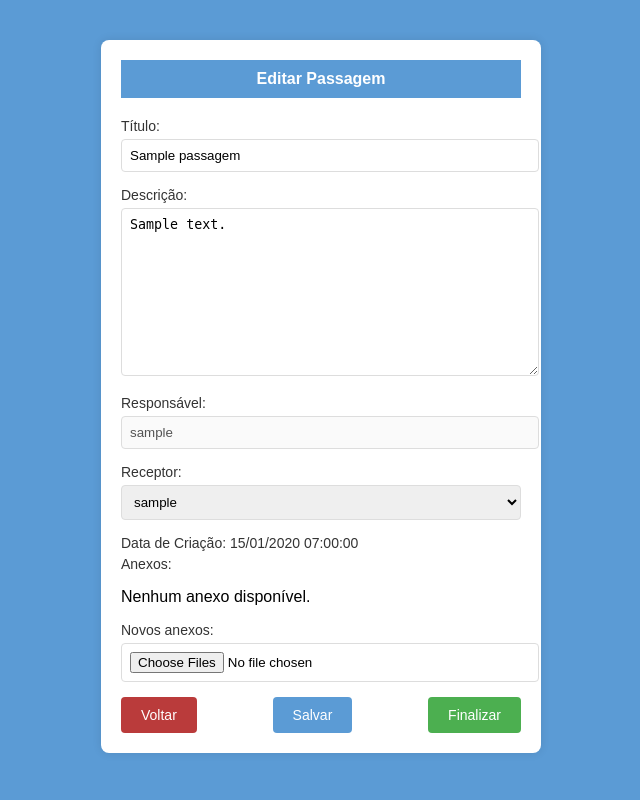
After one commit to fanecovsf/moby-apps, a Django app: page /troca-turno/painel/1 in a window 1280 px wide. The commit adds this page. Shown: the whole page, without its empty margins (319-959 px from the left). Run offline with Django 4.2, Linux system fonts and the light colour scheme; a user stored in the database is signed in; tables that the repository leaves empty hold one stand-in row (values such as "Sample post").

Commit message:
✨ Feat: Implementado aviso para finalizar, finalização de passagem e salvamento de passagem

```diff
--- a/troca_turno/services.py
+++ b/troca_turno/services.py
@@ -54,6 +54,11 @@ class PassagemService:
     @staticmethod
     def generic():
         return Passagem.objects.using(DATABASE)
+
+    @staticmethod
+    def get(id):
+        passagem = Passagem.objects.using(DATABASE).get(id=id)
+        return passagem
 
     @staticmethod
     def query_all():
--- /dev/null
+++ b/troca_turno/static/js/edit.js
@@ -0,0 +1,11 @@
+function setAcao(acao) {
+    document.getElementById('acao').value = acao;
+    document.querySelector('form').submit();
+}
+
+function confirmAndSetAcao(acao) {
+    var confirmationMessage = "Deseja realmente finalizar a passagem? Não será possível editar após a finalização";
+    if (confirm(confirmationMessage)) {
+        setAcao(acao);
+    }
+}
--- /dev/null
+++ b/troca_turno/static/styles/style-edit.css
@@ -0,0 +1,107 @@
+/* Estilo geral */
+body {
+    font-family: sans-serif;
+    margin: 0;
+    padding: 0;
+    background: #5b9bd5;
+}
+
+.container {
+    max-width: 400px;
+    margin: auto;
+    padding: 20px;
+    background-color: #fff;
+    border-radius: 8px;
+    box-shadow: 0px 0px 10px rgba(0, 0, 0, 0.1);
+    justify-content: center;
+    margin-top: 40px;
+}
+
+/* Cabeçalho */
+.header {
+    background-color: #5b9bd5;
+    padding: 10px;
+    color: #fff;
+    text-align: center;
+    margin-bottom: 20px;
+}
+
+.header h1 {
+    margin: 0;
+    font-size: 16px;
+}
+
+/* Formulário */
+form label {
+    display: block;
+    margin-bottom: 5px;
+    font-size: 14px;
+    color: #333;
+}
+
+form input,
+form textarea,
+form select {
+    width: 100%;
+    padding: 8px;
+    margin-bottom: 15px;
+    border: 1px solid #ddd;
+    border-radius: 4px;
+}
+
+/* Botões */
+.btn-group {
+    display: flex;
+    justify-content: space-between;
+    align-items: center;
+}
+
+.btn {
+    padding: 10px 20px;
+    border: none;
+    border-radius: 4px;
+    cursor: pointer;
+    text-decoration: none;
+    font-size: 14px;
+    transition: background-color 0.3s;
+}
+
+.btn-salvar {
+    background-color: #5b9bd5;
+    color: #fff;
+}
+
+.btn-concluir {
+    background-color: #4caf50;
+    color: #fff;
+}
+
+.btn-cancelar,
+.btn-salvar:hover,
+.btn-concluir:hover {
+    background-color: #ba3b3b;
+    color: #fff;
+}
+
+.btn:hover {
+    background-color: #333;
+}
+
+ul {
+    margin: 0;
+    padding: 0;
+    list-style-type: none;
+}
+
+ul li {
+    margin-bottom: 5px;
+}
+
+ul li a {
+    color: #5b9bd5;
+    text-decoration: none;
+}
+
+ul li a:hover {
+    text-decoration: underline;
+}
--- a/troca_turno/templates/cadastro-torre.html
+++ b/troca_turno/templates/cadastro-torre.html
@@ -20,10 +20,7 @@
 
             <label for="operacao" >Operação:</label>
             <select id="operacao" name="operacao" class="operacao" required>
-                <option value="" selected></option>
-                {% for op in operacoes %}
-                <option value="{{op}}">{{op}}</option>
-                {% endfor %}
+                <option value="{{ operacao }}" disabled selected>{{ operacao }}</option>
             </select>
 
             <div class="btn-group">
--- /dev/null
+++ b/troca_turno/templates/edit-passagem.html
@@ -0,0 +1,61 @@
+<!DOCTYPE html>
+<html>
+<head>
+    {% load static %}
+    <meta charset="UTF-8" />
+    <meta http-equiv="X-UA-Compatible" content="IE=edge" />
+    <meta name="viewport" content="width=device-width, initial-scale=1.0" />
+    <link href="{% static 'styles/style-edit.css' %}" rel="stylesheet" />
+    <script src="{% static 'js/edit.js' %}"></script>
+    <title>Editar Passagem</title>
+</head>
+<body>
+    <div class="container">
+        <div class="header">
+            <h1>Editar Passagem</h1>
+        </div>
+        <form action="{% url 'edit-passagem' passagem.id %}" method="post" enctype="multipart/form-data">
+            {% csrf_token %}
+            <label for="titulo">Título:</label>
+            <input type="text" id="titulo" name="titulo" value="{{ passagem.titulo }}" required>
+
+            <label for="descricao">Descrição:</label>
+            <textarea id="descricao" name="descricao" rows="10" required>{{ passagem.descricao }}</textarea>
+
+            <label for="responsavel">Responsável:</label>
+            <input type="text" id="responsavel" name="responsavel" value="{{ passagem.responsavel.username }}" disabled>
+
+            <label for="receptor">Receptor:</label>
+            <select id="receptor" name="receptor" required>
+                {% for u in usuarios %}
+                    <option value="{{u.email}}" {% if u.email == passagem.receptor.email %}selected{% endif %}>{{u.username}}</option>
+                {% endfor %}
+            </select>
+
+            <label>Data de Criação: {{ passagem.criado_em|date:"d/m/Y H:i:s" }}</label>
+
+            <label for="anexo">Anexos:</label>
+            {% if passagem.anexos.all %}
+                <ul>
+                    {% for anexo in passagem.anexos.all %}
+                        <li><a href="{{ anexo.arquivo.url }}" target="_blank">{{ anexo.arquivo.name }}</a></li>
+                    {% endfor %}
+                </ul>
+            {% else %}
+                <p>Nenhum anexo disponível.</p>
+            {% endif %}
+
+            <label for="anexos">Novos anexos:</label>
+            <input type="file" id="anexos" name="anexos" multiple>
+
+            <div class="btn-group">
+                <a href="{% url 'painel-principal' %}" class="btn btn-cancelar">Voltar</a>
+                <button type="button" class="btn btn-salvar" onclick="setAcao('salvar')">Salvar</button>
+                <button type="button" class="btn btn-concluir" onclick="confirmAndSetAcao('finalizar')">Finalizar</button>
+
+                <input type="hidden" name="acao" value="salvar" id="acao">
+            </div>
+        </form>
+    </div>
+</body>
+</html>
--- a/troca_turno/templates/registro-passagem.html
+++ b/troca_turno/templates/registro-passagem.html
@@ -38,7 +38,7 @@
                 {% endfor %}
             </select>
 
-            <label for="anexo">Anexo:</label>
+            <label for="anexo">Anexos:</label>
             <input type="file" id="anexo" name="anexos" multiple>
 
             <div class="btn-group">
--- a/troca_turno/urls.py
+++ b/troca_turno/urls.py
@@ -6,5 +6,6 @@ urlpatterns = [
     path('login/', Views.login_app, name='login'),
     path('painel/', Views.painel_principal, name='painel-principal'),
     path('painel/cadastro-torre/', Views.cadastro_torre, name='cadastro-torre'),
-    path('painel/registro-passagem', Views.registro_passagem, name='registro-passagem')
+    path('painel/registro-passagem', Views.registro_passagem, name='registro-passagem'),
+    path('painel/<id>', Views.edit_passagem, name='edit-passagem')
 ]
--- a/troca_turno/views.py
+++ b/troca_turno/views.py
@@ -4,6 +4,8 @@ from django.contrib.auth.decorators import login_required
 from django.core.files import File
 
 from troca_turno.services import MobyUserService, PassagemService, TorreService, OperacaoService, AnexoService
+
+import datetime
 
 class Views:
 
@@ -42,6 +44,12 @@ class Views:
         passagens = PassagemService.op_filter(request)
         torres = TorreService.query_for_user(request)
         usuarios = MobyUserService.op_filter(request)
+
+        data_final = datetime.date.today()
+        data_inicial = data_final - datetime.timedelta(days=2)
+
+        filtro_inicial = str(data_inicial) + " 00:00:00"
+        filtro_final = str(data_final) + " 23:59:59"
 
         if request.method == 'POST':
             data_inicio = request.POST.get('data-inicio')
@@ -84,23 +92,25 @@ class Views:
                 'usuarios': usuarios
             })
 
+        if request.method == 'GET':
+            passagens = passagens.filter(criado_em__range=(filtro_inicial, filtro_final))
 
-
-        return render(request, 'painel.html', context={
-            'user':user,
-            'passagens':passagens,
-            'torres': torres,
-            'usuarios': usuarios
-        })
+            return render(request, 'painel.html', context={
+                'user':user,
+                'passagens':passagens,
+                'torres': torres,
+                'usuarios': usuarios,
+                'data_inicial': str(data_inicial),
+                'data_final': str(data_final)
+            })
 
 
     @login_required(login_url='/troca-turno/login/')
     def cadastro_torre(request):
-        operacoes = OperacaoService.query_all()
+        operacao = request.user.operacao
 
         if request.method == 'POST':
             numero = request.POST.get('numero')
-            operacao = OperacaoService.get(request.POST.get('operacao'))
 
             torre_create = TorreService.create(numero, operacao)
 
@@ -111,7 +121,7 @@ class Views:
                 return HttpResponse('Torre já existente, tente novamente!')
 
         return render(request, 'cadastro-torre.html', context={
-            'operacoes': operacoes
+            'operacao': operacao
         })
 
 
@@ -156,3 +166,45 @@ class Views:
             'torres':torres,
             'usuarios':usuarios
         })
+
+
+    @login_required(login_url='/troca-turno/login/')
+    def edit_passagem(request, id):
+        passagem = PassagemService.get(id)
+        usuarios = MobyUserService.op_filter(request)
+
+        if request.method == 'POST':
+
+            acao = request.POST.get('acao')
+
+            if acao == 'salvar':
+                titulo = request.POST.get('titulo')
+                descricao = request.POST.get('descricao')
+                receptor = MobyUserService.get_email(request.POST.get('receptor'))
+
+                anexos = request.FILES.getlist('anexos')
+                if anexos:
+                    for anexo in anexos:
+                        anexo_save = AnexoService.create(passagem=passagem)
+                        anexo_save.arquivo.save(anexo.name, File(anexo))
+
+                passagem.titulo = titulo
+                passagem.descricao = descricao
+                passagem.receptor = receptor
+                passagem.save()
+
+                return redirect('painel-principal')
+
+            if acao == 'finalizar':
+                now = datetime.datetime.now()
+                passagem.concluida = True
+                passagem.finalizado_em = now
+
+                passagem.save()
+
+                return redirect('painel-principal')
+
+        return render(request, 'edit-passagem.html', context={
+            'passagem':passagem,
+            'usuarios':usuarios
+        })
```
Also changed, not shown: troca_turno/templates/painel.html (+5 -5 lines).
